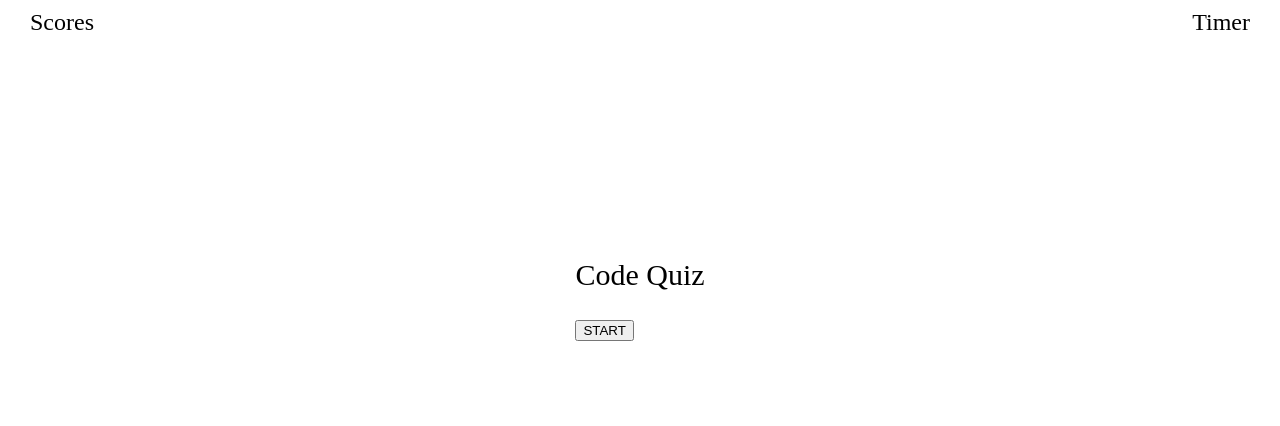
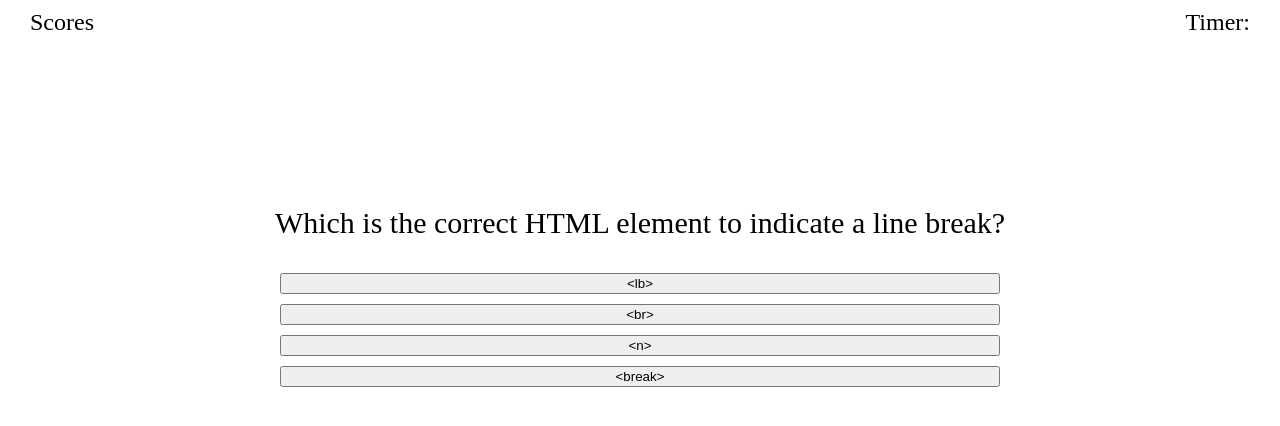
Before and after one commit to miamauro/code-quiz, a plain HTML site: page index.html in a window 1280 px wide. Both pictures are taken after a click on the button "START". Drawn offline with Linux system fonts and the light colour scheme.

Commit message:
add functions to start quiz and iterate through questions

```diff
--- a/assets/css/style.css
+++ b/assets/css/style.css
@@ -9,6 +9,7 @@ main {
   display: flex;
   flex-direction: column;
   justify-content: center;
+  text-align: center;
   width: 80vw;
   height: 40vw;
   align-items: center;
@@ -28,3 +29,7 @@ main h1 {
 .option-button {
   margin: 5px;
 }
+
+.hide {
+  display: none;
+}
--- a/assets/js/script.js
+++ b/assets/js/script.js
@@ -2,6 +2,10 @@
 var viewScores = document.getElementById("view-scores");
 var startButton = document.getElementById("start-button");
 var timer = document.getElementById("timer");
+var startPage = document.getElementById("start-page");
+var quizPage = document.getElementById("quiz-page");
+var endPage = document.getElementById("end-page");
+var scoresPage = document.getElementById("scores-page");
 var questionContainer = document.getElementById("question-container");
 var opt0 = document.getElementById("opt0");
 var opt1 = document.getElementById("opt1");
@@ -10,12 +14,46 @@ var opt3 = document.getElementById("opt3");
 var qResult = document.getElementById("question-result");
 var score = 0;
 var countdown = 60;
+var gameLevel = 0;
+var questions = [
+  {
+    title: "Which is the correct HTML element to indicate a line break?",
+    options: ["<lb>", "<br>", "<n>", "<break>"],
+    answer: "<br>",
+  },
+  {
+    title: "Which character pair indicates an array in JavaScript?",
+    options: ["()", "<>", "--", "[]"],
+    answer: "[]",
+  },
+  {
+    title: "Which CSS property is used to change the text color of an element?",
+    options: ["color", "text", "text-color", "font"],
+    answer: "color",
+  },
+  {
+    title: "Which character is used to indicate an HTML end tag?",
+    options: ["<", "*", "/", "]"],
+    answer: "/",
+  },
+  {
+    title: "Test",
+    options: [
+      "call.functionName()",
+      "functionName()",
+      "call.functionName:",
+      "functionNameIs",
+    ],
+    answer: "functionName()",
+  },
+];
 
 //Show main page with button to start quiz
-//timer will begin countdown from 60 seconds
+//when start button is clicked, timer will begin countdown from 60 seconds
 //if timer = 0, end quiz function, display "Time's up!", display score, display form to input and store initials with score
 //Store initials and corresponding score in Scores to view at any point
-//on click, display q1 with q1 answer options in buttons
+
+//When start button is clicked, hide start page, display q0 with q0 answer options in buttons
 //on hover, button background color will change
 //on click, text will show result below answer options
 //on click, if answer is correct, will update and store score
@@ -24,36 +62,27 @@ var countdown = 60;
 //after iteration, display "Finished!", display score, display form to input and store initials with score
 //Store initials and corresponding score in Scores to view at any point
 
-var questions = [
-  {
-    question: "Which is the correct HTML element to indicate a line break?",
-    options: ["<lb>", "<br>", "<n>", "<break>"],
-    answer: 1,
-  },
-  {
-    question: "Which character pair indicates an array in JavaScript?",
-    options: ["()", "<>", "--", "[]"],
-    answer: 3,
-  },
-  {
-    question:
-      "Which CSS property is used to change the text color of an element?",
-    options: ["color", "text", "text-color", "font"],
-    answer: 0,
-  },
-  {
-    question: "Which character is used to indicate an HTML end tag?",
-    options: ["<", "*", "/", "]"],
-    answer: 2,
-  },
-  {
-    question: "Which is the correct way to call a function in JavaScript?",
-    options: [
-      "call.functionName()",
-      "functionName()",
-      "call.functionName:",
-      "functionName=",
-    ],
-    answer: 1,
-  },
-];
+//Add event listener
+startButton.addEventListener("click", startQuiz);
+
+//Declare startQuizFunction
+function startQuiz() {
+  startPage.classList.add("hide");
+  quizPage.classList.remove("hide");
+  displayQuestion();
+}
+
+function displayQuestion() {
+  questionContainer.textContent = questions[gameLevel].title;
+  for (let i = 0; i < questions[gameLevel].options.length; i++) {
+    if (i === 0) {
+      opt0.textContent = questions[gameLevel].options[i];
+    } else if (i === 1) {
+      opt1.textContent = questions[gameLevel].options[i];
+    } else if (i === 2) {
+      opt2.textContent = questions[gameLevel].options[i];
+    } else if (i === 3) {
+      opt3.textContent = questions[gameLevel].options[i];
+    }
+  }
+}
--- a/index.html
+++ b/index.html
@@ -13,27 +13,46 @@
       <!--User can click here to view previous scores-->
       <div id="view-scores">Scores</div>
       <!--User will be shown countdown timer here-->
-      <div id="timer">Timer</div>
+      <div>Timer: <span id="timer"></span></div>
     </header>
     <main>
       <div id="start-page">
         <h1>Code Quiz</h1>
         <button id="start-button">START</button>
       </div>
-      <div id="quiz-page" style="display: none">
+      <div id="quiz-page" class="hide">
         <h1 id="question-container">Question</h1>
         <!--Where quiz options will be displayed-->
-        <p class="options-container">
-          <button class="option-button" id="opt0"></button>
-          <button class="option-button" id="opt1"></button>
-          <button class="option-button" id="opt2"></button>
-          <button class="option-button" id="opt3"></button>
-        </p>
+        <div class="options-container">
+          <button
+            onclick="checkAnswer(event)"
+            class="option-button"
+            id="opt0"
+          ></button>
+          <button
+            onclick="checkAnswer(event)"
+            class="option-button"
+            id="opt1"
+          ></button>
+          <button
+            onclick="checkAnswer(event)"
+            class="option-button"
+            id="opt2"
+          ></button>
+          <button
+            onclick="checkAnswer(event)"
+            class="option-button"
+            id="opt3"
+          ></button>
+          <!--Where result following each quiz question will be displayed-->
+          <p id="question-result"></p>
+        </div>
       </div>
-      <div id="end-page" style="display: none"></div>
-      <div id="scores-page" style="display: none"></div>
-      <!--Where result following each quiz question will be displayed-->
-      <div id="question-result"></div>
+      <div id="end-page" class="hide">
+        <input type="text" name="Initials" id="initials-input" />
+        <input type="text" name="Score" id="score-input" />
+      </div>
+      <div id="scores-page" class="hide"></div>
     </main>
     <script src="./assets/js/script.js"></script>
   </body>
```
